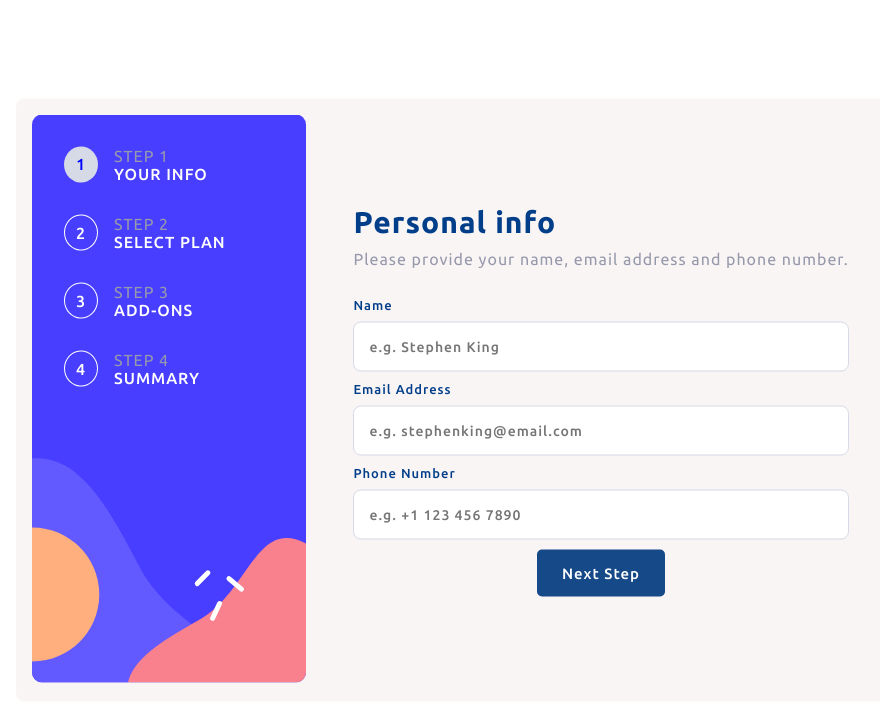
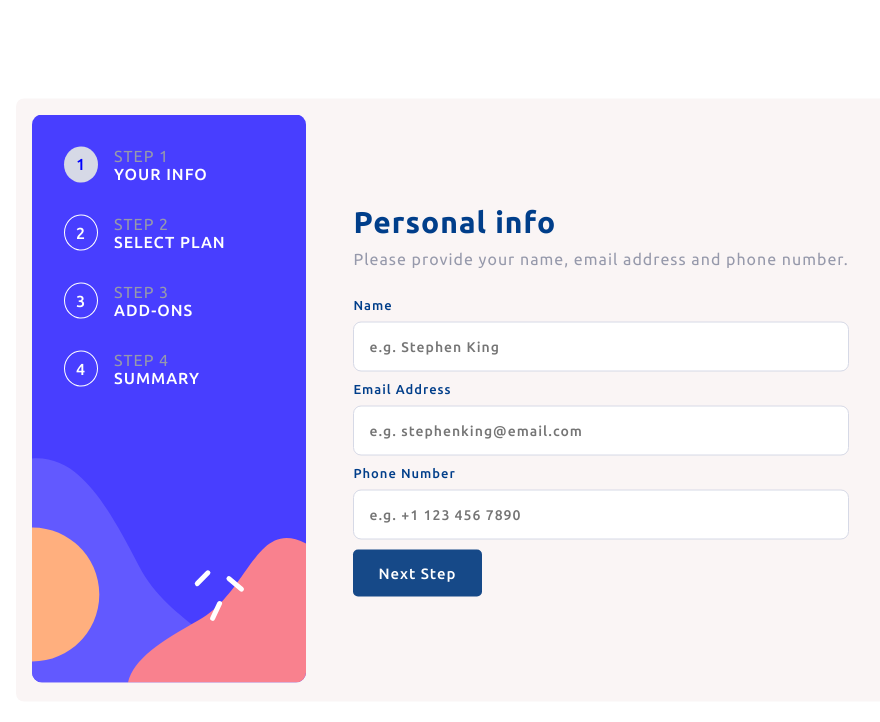
Before and after one commit to Khaled91Alkhatib/frontend-mentor-multi-step-form, a React (Create React App) app: page / in a window 1280 px wide. Shown: the top 722 px of the page, without its empty margins (176-1056 px from the left). Built offline with nearby package versions, Linux system fonts and the light colour scheme.

Commit message:
Create states and implement code to make filling correct inputs necessary

```diff
--- a/src/components/YourInfo.jsx
+++ b/src/components/YourInfo.jsx
@@ -1,4 +1,4 @@
-import React, { useContext } from 'react';
+import React, { useContext, useState } from 'react';
 import { useNavigate } from 'react-router-dom';
 import GeneralContext from '../contexts/GeneralContext';
 
@@ -8,18 +8,45 @@ const YourInfo = () => {
   const { userInputs, setUserInputs } = useContext(GeneralContext);
   console.log(userInputs, "yourinfo");
   const navigate = useNavigate();
+  const [nameMsg, setNameMsg] = useState('error-style name-hidden');
+  const [emailMsg, setEmailMsg] = useState('error-style email-hidden');
+  const [phoneMsg, setPhoneMsg] = useState('error-style phone-hidden');
 
-  const handleNextButton = () => {
+  const handleNextButton = (e) => {
+    e.preventDefault();
+
+    if (!userInputs.name.trim()) {
+      setNameMsg('error-style name-show');
+    }
+    if (!userInputs.email.trim()) {
+      setEmailMsg('error-style email-show');
+    }
+    if (!userInputs.phone.trim()) {
+      setPhoneMsg('error-style phone-show');
+    }
+    if (userInputs.name.trim() && userInputs.email.trim() && userInputs.phone.trim()) {
       navigate('/selectplan');
       setUserInputs(prev => ({
+        ...prev,
         yourInfo: !prev.yourInfo,
         plan: !prev.plan
       }));
+    }
   };
 
   const handleInputChange = (event) => {
     const { name, value } = event.target;
     setUserInputs((prevState) => ({ ...prevState, [name]: value }));
+    if (name === 'name') {
+      setNameMsg(`name-hidden`);
+    }
+    if (name === 'email') {
+      setEmailMsg(`email-hidden`);
+    }
+    if (name === 'phone') {
+      setPhoneMsg(`phone-hidden`);
+    }
+
   };
 
   return (
@@ -27,21 +54,26 @@ const YourInfo = () => {
       <div>
         <div className='personal'>Personal info</div>
         <div className='request'>Please provide your name, email address and phone number.</div>
+        <form onSubmit={handleNextButton}>
           <div className='info-input-title'>
             <label className='info-title'>Name</label>
-          <input name='name' value={userInputs.name ?? ''} onChange={handleInputChange} className='info-input' type='text' placeholder='e.g. Stephen King' />
+            <input name='name' value={userInputs.name} onChange={handleInputChange} className='info-input' type='text' placeholder='e.g. Stephen King' />
+            <div className={nameMsg}>Please Write Your Name!</div>
           </div>
           <div className='info-input-title'>
             <label className='info-title'>Email Address</label>
-          <input name='email' value={userInputs.email ?? ''} onChange={handleInputChange} className='info-input' type='email' placeholder='e.g. stephenking@email.com' />
+            <input name='email' value={userInputs.email} onChange={handleInputChange} className='info-input' type='email' placeholder='e.g. stephenking@email.com' />
+            <div className={emailMsg}>Please Include Your Email Address!</div>
           </div>
           <div className='info-input-title'>
             <label className='info-title'>Phone Number</label>
-          <input name='phone' value={userInputs.phone ?? ''} onChange={handleInputChange} className='info-input' type='number' placeholder='e.g. +1 123 456 7890' />
+            <input name='phone' value={userInputs.phone} onChange={handleInputChange} className='info-input' type='number' placeholder='e.g. +1 123 456 7890' />
+            <div className={phoneMsg}>Please Include Your Phone Number!</div>
           </div>
+          <button type='submit' className='next-step'>Next Step</button>
+        </form>
       </div>
 
-      <button onClick={handleNextButton} className='next-step'>Next Step</button>
 
     </div>
   );
```
Lines whose indentation alone changed are shown as unchanged.
